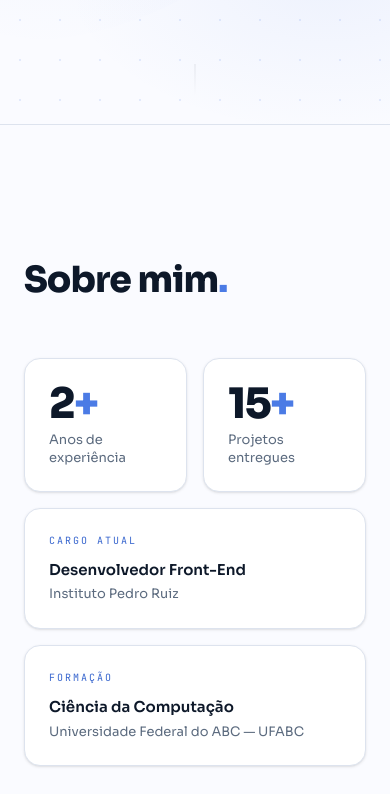
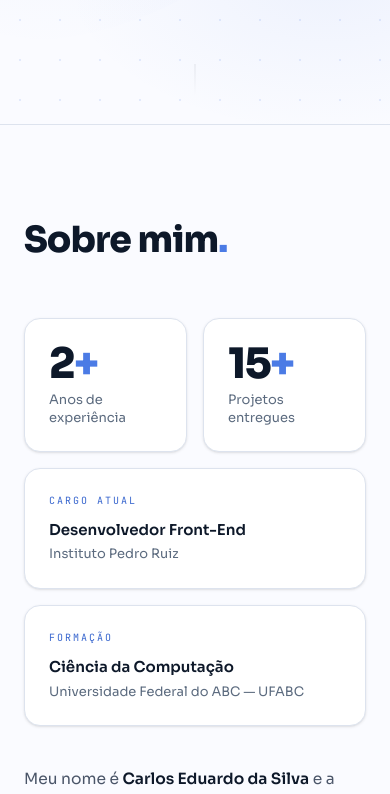
Before and after one commit to carloseduardo-silva/Portfolio-CarlosEduardo, a Next.js app: page / in a window 390 px wide. Shown: the part 720-1514 px from the top of the page. Built offline with nearby package versions, Linux system fonts and the light colour scheme; no server answers.

Commit message:
refactor: adjust padding in section components for consistent layout

```diff
--- a/src/app/globals.css
+++ b/src/app/globals.css
@@ -56,7 +56,7 @@
    Fica fora do @theme porque o namespace --spacing-* do Tailwind v4 é só o
    multiplicador base e não gera utilities nomeadas. */
 :root {
-  --sidebar-w: clamp(280px, 25vw, 300px);
+  --sidebar-w: clamp(260px, 25vw, 280px);
 }
 
 html {
--- a/src/components/sections/About.tsx
+++ b/src/components/sections/About.tsx
@@ -1,9 +1,8 @@
 import ScrollReveal from '@/components/ui/ScrollReveal'
-import { SectionLabel } from '@/components/ui/SectionLabel'
 
 export default function About() {
   return (
-    <section id="sobre" className="bg-surface-light px-6 md:px-10 lg:px-15 py-28">
+    <section id="sobre" className="bg-surface-light px-6 md:px-10 lg:px-15 py-18 md:py-24">
       <div className="@container/content max-w-[1280px] mx-auto">
         <ScrollReveal>
           <h2 className="mt-5 text-[36px] md:text-[44px] font-extrabold text-ink tracking-tight leading-tight mb-14">
--- a/src/components/sections/Contacts.tsx
+++ b/src/components/sections/Contacts.tsx
@@ -11,7 +11,7 @@ const icons: Record<string, string> = {
 
 export default function Contacts() {
   return (
-    <section id="contato" className="bg-surface-light px-6 md:px-10 lg:px-15 py-28">
+    <section id="contato" className="bg-surface-light px-6 md:px-10 lg:px-15 py-18 md:py-24">
       <div className="@container/content max-w-[1280px] mx-auto flex flex-col items-center text-center">
         <ScrollReveal>
           <h2 className="mt-5 text-[36px] md:text-[44px] font-extrabold text-ink tracking-tight leading-tight mb-4">
--- a/src/components/sections/Experience.tsx
+++ b/src/components/sections/Experience.tsx
@@ -1,17 +1,16 @@
 'use client'
 
-import { useState } from 'react'
 import ScrollReveal from '@/components/ui/ScrollReveal'
-import { SectionLabel } from '@/components/ui/SectionLabel'
 import { experiences } from '@/data/experiences'
 import { cn } from '@/lib/cn'
+import { useState } from 'react'
 
 export default function Experience() {
   const [activeId, setActiveId] = useState('ipr')
   const active = experiences.find((e) => e.id === activeId) ?? experiences[0]
 
   return (
-    <section id="experiencias" className="bg-surface-light px-6 md:px-10 lg:px-15 py-28">
+    <section id="experiencias" className="bg-surface-light px-6 md:px-10 lg:px-15 py-18 md:py-24">
       <div className="@container/content max-w-[1280px] mx-auto">
         <ScrollReveal>
           <h2 className="mt-5 text-[36px] md:text-[44px] font-extrabold text-ink tracking-tight leading-tight mb-14">
--- a/src/components/sections/Projects.tsx
+++ b/src/components/sections/Projects.tsx
@@ -20,7 +20,7 @@ export default function Projects() {
   const onNext = currentIndex < displayed.length - 1 ? () => setSelected(displayed[currentIndex + 1]) : null
 
   return (
-    <section id="projetos" className="bg-surface-light px-6 md:px-10 lg:px-15 py-28">
+    <section id="projetos" className="bg-surface-light px-6 md:px-10 lg:px-15 py-18 md:py-24">
       <div className="@container/content max-w-[1280px] mx-auto">
         <ScrollReveal>
           <div className="flex flex-col sm:flex-row sm:items-center sm:justify-between gap-5 mt-5 mb-14">
--- a/src/components/sections/Skills.tsx
+++ b/src/components/sections/Skills.tsx
@@ -1,11 +1,10 @@
+import CardRail from '@/components/ui/CardRail'
 import ScrollReveal from '@/components/ui/ScrollReveal'
-import CardRail from '@/components/ui/CardRail'
-import { SectionLabel } from '@/components/ui/SectionLabel'
-import { techGroups, services } from '@/data/skills'
+import { services, techGroups } from '@/data/skills'
 
 export default function Skills() {
   return (
-    <section id="tecnologias" className="bg-surface-light px-6 md:px-10 lg:px-15 py-28">
+    <section id="tecnologias" className="bg-surface-light px-6 md:px-10 lg:px-15 py-18 md:py-24">
       <div className="@container/content max-w-[1280px] mx-auto">
         <ScrollReveal>
           <h2 className="mt-5 text-[36px] md:text-[44px] font-extrabold text-ink tracking-tight leading-tight mb-14">
@@ -37,8 +36,8 @@ export default function Skills() {
 
         {/* Habilidades */}
         <ScrollReveal>
-          <h2 className="mt-20 text-[36px] md:text-[44px] font-extrabold text-ink tracking-tight leading-tight mb-14">
-            Habilidades<span className="text-accent">.</span>
+          <h2 className="mt-22 text-[36px] md:text-[40px] font-extrabold text-ink tracking-tight leading-tight mb-12">
+            Habilidades
           </h2>
         </ScrollReveal>
 
```
